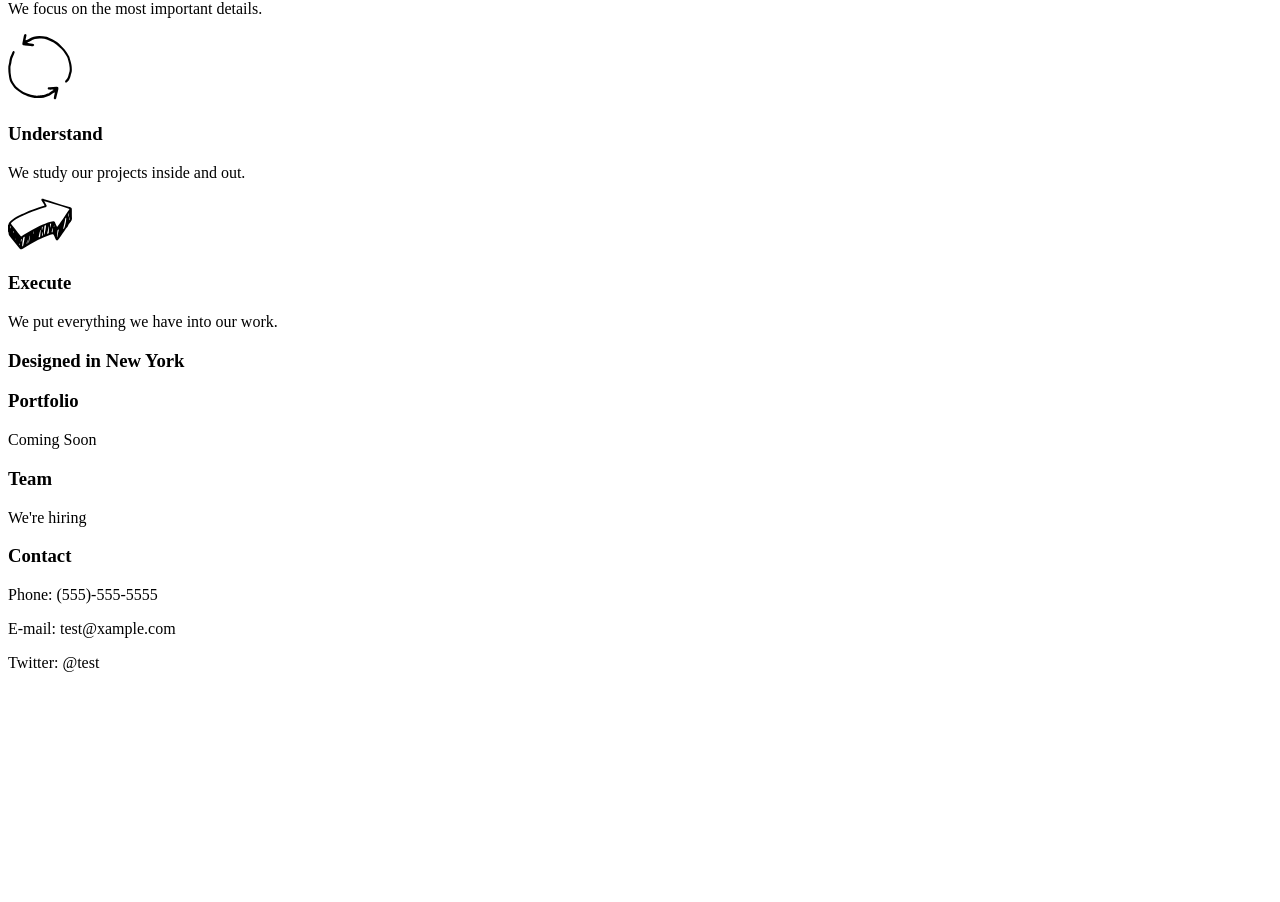
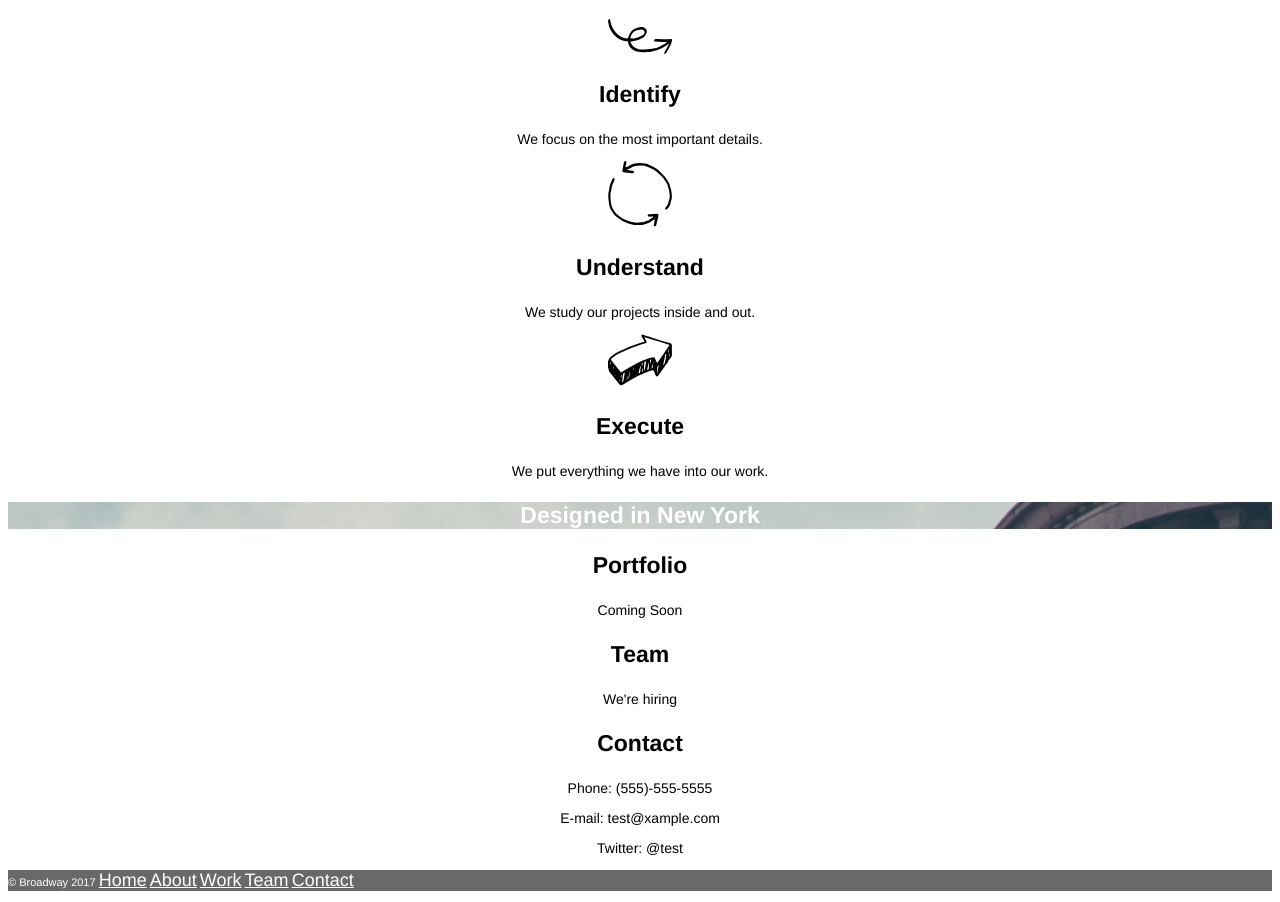
Before and after one commit to TAW94/broadway, a plain HTML site: page index.html in a window 1280 px wide. Shown: the part 399-1301 px from the top of the page. Before the commit the page ends 1087 px from the top, so only its background shows below. Drawn offline with Linux system fonts and the light colour scheme.

Commit message:
finished HTML and added css

```diff
--- a/index.html
+++ b/index.html
@@ -73,8 +73,13 @@
     </div>
 
     <div class="footer">
-      <p></p>
-
+      <p>© Broadway 2017
+      <a class="footer-nav" href="#">Home</a>
+      <a class="footer-nav" href="#about">About</a>
+      <a class="footer-nav" href="#work">Work</a>
+      <a class="footer-nav" href="team">Team</a>
+      <a class="footer-nav" href="contact">Contact</a>
+      </p>
     </div>
 
 
--- a/resources/css/style.css
+++ b/resources/css/style.css
@@ -0,0 +1,49 @@
+body {
+  text-align: center;
+  font-family: Helvetica, sans-serif;
+}
+
+h1, h2, h3 {
+  font-weight: bold;
+}
+
+.hero {
+  color: white;
+  background-image: url("../images/the-flatiron-building.png");
+}
+
+.hero a {
+  color: white;
+}
+
+.hero h1 {
+  font-size: 70px;
+}
+
+.hero h3 {
+  font-size: 23px;
+}
+
+.supporting h2 {
+  font-size: 32px;
+}
+
+.supporting-item h3 {
+  font-size: 23px;
+}
+
+.supporting-item p {
+  font-size: 14px;
+}
+
+.footer {
+  background-color: dimgray;
+  color: white;
+  font-size: 11px;
+  text-align: left;
+}
+
+.footer-nav {
+  color: white;
+  font-size: 18px;
+}
```
